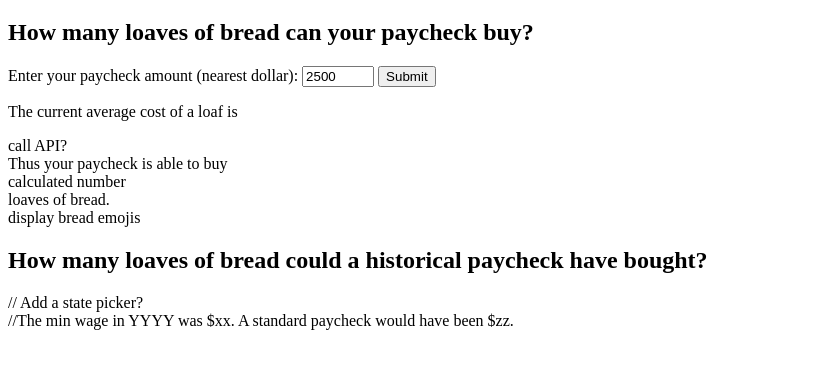
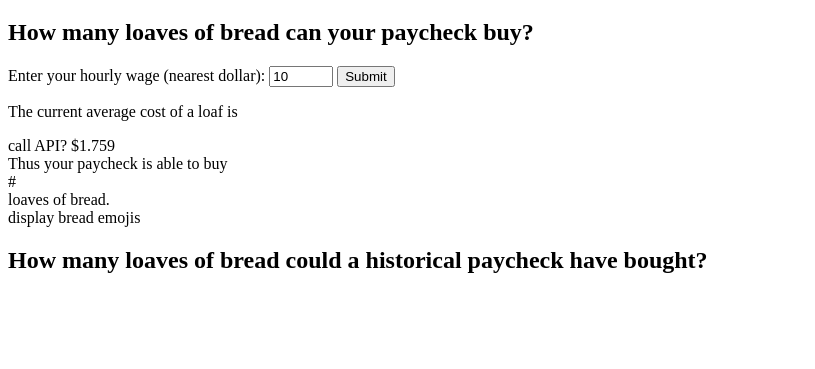
Before and after one commit to awreelyuh/BreadflationCalculator, a website: page index.html in a window 1280 px wide. Shown: the part 61-430 px from the top of the page, without its empty margins (0-815 px from the left). Drawn offline with Linux system fonts and the light colour scheme.

Commit message:
finetuned wording for user input

```diff
--- a/index.html
+++ b/index.html
@@ -15,17 +15,17 @@
             <h2>How many loaves of bread can your paycheck buy?</h2>
             <div class="user-input" id="user-paycheck">
                 <p>
-                    <label>Enter your paycheck amount (nearest dollar):
-                    <input type="number" min="1" max="9999" value="2500"></label>
+                    <label>Enter your hourly wage (nearest dollar):
+                    <input type="number" min="1" max="999" value="10"></label>
                     <input type="submit" value="Submit">
                 </p>
             </div>
             <div class="calculated-output-display">
                 <p>The current average cost of a loaf is
-                    <div>call API?</div>
+                    <div id="price-of-bread">call API? $1.759</div>
                     Thus your paycheck is able to buy
-                    <div>calculated number</div> loaves of bread.
-                    <div>display bread emojis</div>
+                    <div class="calculated-loaves" id="user-loaves">#</div> loaves of bread.
+                    <div>display bread emojis</div> <!--How to display number of bread emojis that correspond to whole number calculated?-->
                 </p>
             </div>
         </div>
@@ -33,9 +33,10 @@
         <div class="historical">
             <h2>How many loaves of bread could a historical paycheck have bought?</h2>
             <div class="user-input" id="year-picker"></div>
-            // Add a state picker?
+            <!--Add a state picker?-->
             <div class="calculated-output-display">
-                <div class="min-wage-display"></div> //The min wage in YYYY was $xx. A standard paycheck would have been $zz.
+                <div class="min-wage-display"></div>
+                <!--The min wage in YYYY was $xx. A standard paycheck would have been $zz.-->
                 <div class="loaves-display"></div>
             </div>
         </div>
```
